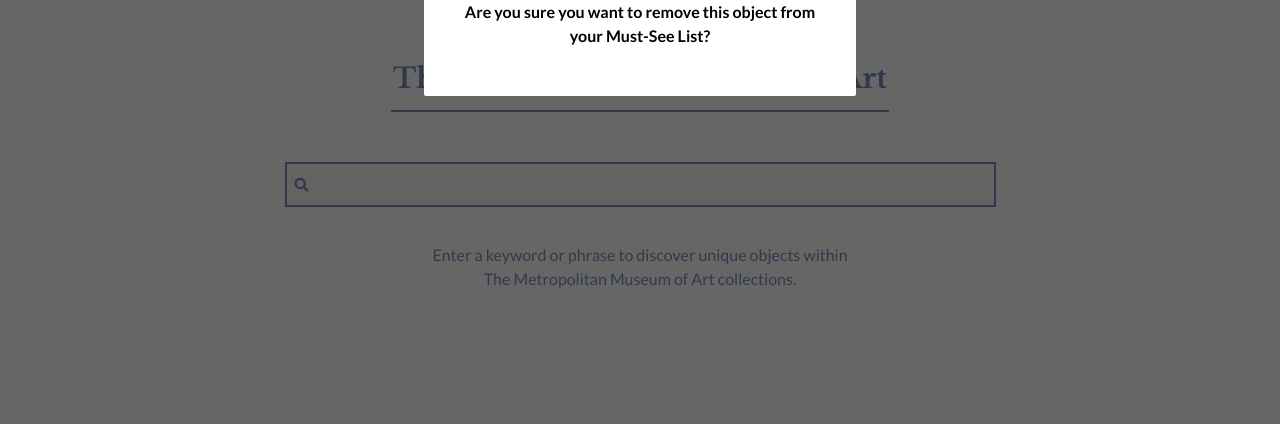
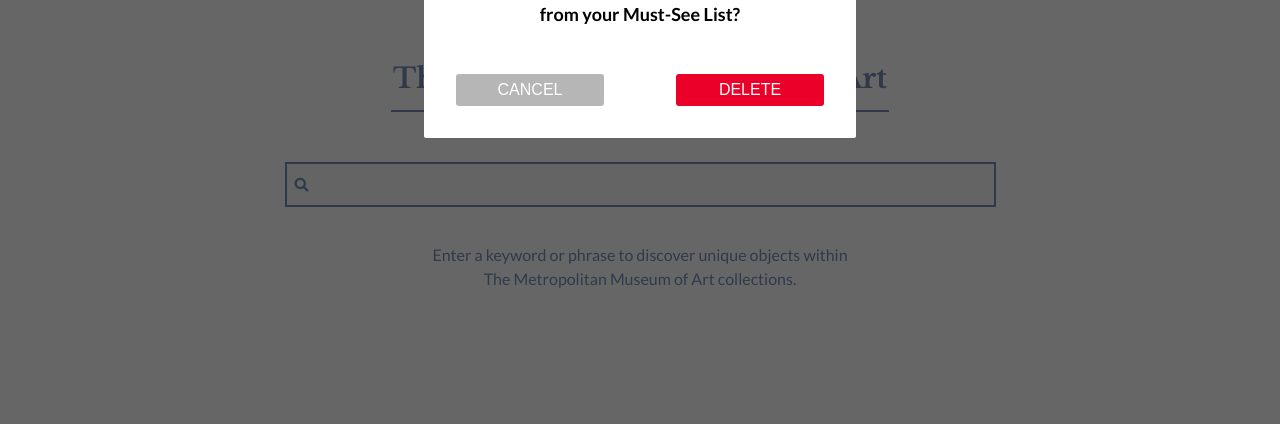
Before and after one commit to llaveirge/ajax-project, a website: page index.html in a window 1280 px wide. Shown: the part 376-800 px from the top of the page. Drawn offline with nearby package versions, Linux system fonts and the light colour scheme.

Commit message:
Update 'index.html' to create a child 'div' element of the 'remove-modal' 'div' with a class attribute of 'button-container'. Within the 'button-container' 'div' add two 'button' elements with appropriate class and type attributes. Update 'layout.css' and 'styles.css' to style the two 'button' elements to match the wireframes. #5

```diff
--- a/css/layout.css
+++ b/css/layout.css
@@ -131,6 +131,10 @@
   gap: 10px;
 }
 
+.modal-gap {
+  gap: 22px 72px;
+}
+
 .icon-button {
   padding: 0;
 }
@@ -163,10 +167,6 @@
   justify-content: center;
 }
 
-.hidden {
-  display: none;
-}
-
 .modal-container {
   display: flex;
   justify-content: center;
@@ -191,6 +191,15 @@
   line-height: 1.5;
 }
 
+.button.modal-btn {
+  padding: 0.4rem 0.35rem;
+  width: 148px;
+}
+
+.hidden {
+  display: none;
+}
+
 @media screen and (min-width: 320px) {
   .gap-15 {
     gap: 15px;
@@ -204,6 +213,15 @@
 }
 
 @media screen and (min-width: 750px) {
+  h2 {
+    margin: auto 0.5rem 1.625rem;
+  }
+
+  hr {
+    max-width: 31.125rem;
+    margin-bottom: 3.125rem;
+  }
+
   .container {
     max-width: 954px;
   }
@@ -221,12 +239,7 @@
     padding-right: 1.75rem;
   }
 
-  h2 {
-    margin: auto 0.5rem 1.625rem;
-  }
-
-  hr {
-    max-width: 31.125rem;
-    margin-bottom: 3.125rem;
+  .remove-modal > p {
+    margin-top: 2rem;
   }
 }
--- a/css/styles.css
+++ b/css/styles.css
@@ -186,6 +186,25 @@
   background-color: rgba(51, 51, 51, 0.75);
 }
 
+.modal-btn {
+  border: none;
+}
+
+.modal-btn:hover {
+  cursor: pointer;
+}
+
+.cancel {
+  background-color: #b6b6b6;
+}
+
+.cancel:hover,
+.cancel:focus,
+.cancel:active,
+.cancel:focus-visible {
+  background-color: #333;
+}
+
 .remove-modal {
   background-color: #fff;
   font-weight: 700;
@@ -213,4 +232,8 @@
   h3 {
     font-size: 1.562rem;
   }
+
+  .remove-modal > p {
+    font-size: 1.125rem;
+  }
 }
--- a/index.html
+++ b/index.html
@@ -16,7 +16,9 @@
   <header>
     <div class="container">
       <div class="row">
-        <div class="col-full display-flex align-items-baseline justify-space-between">
+        <div
+          class="col-full display-flex align-items-baseline justify-space-between"
+          >
           <h1 class="nav-header-text">
             <a href="#" class="disc-btn search" id="discover-link">
               <i id="palette-icon" class="fas fa-palette fa-xs disc-btn search"
@@ -161,6 +163,12 @@
         <p>
           Are you sure you want to remove this object from your Must-See List?
         </p>
+        <div
+          class="button-container modal-btns display-flex wrap justify-center modal-gap"
+        >
+          <button class="button modal-btn cancel" type="button">CANCEL</button>
+          <button class="button modal-btn" type="button">DELETE</button>
+        </div>
       </div>
     </div>
   </main>
```
